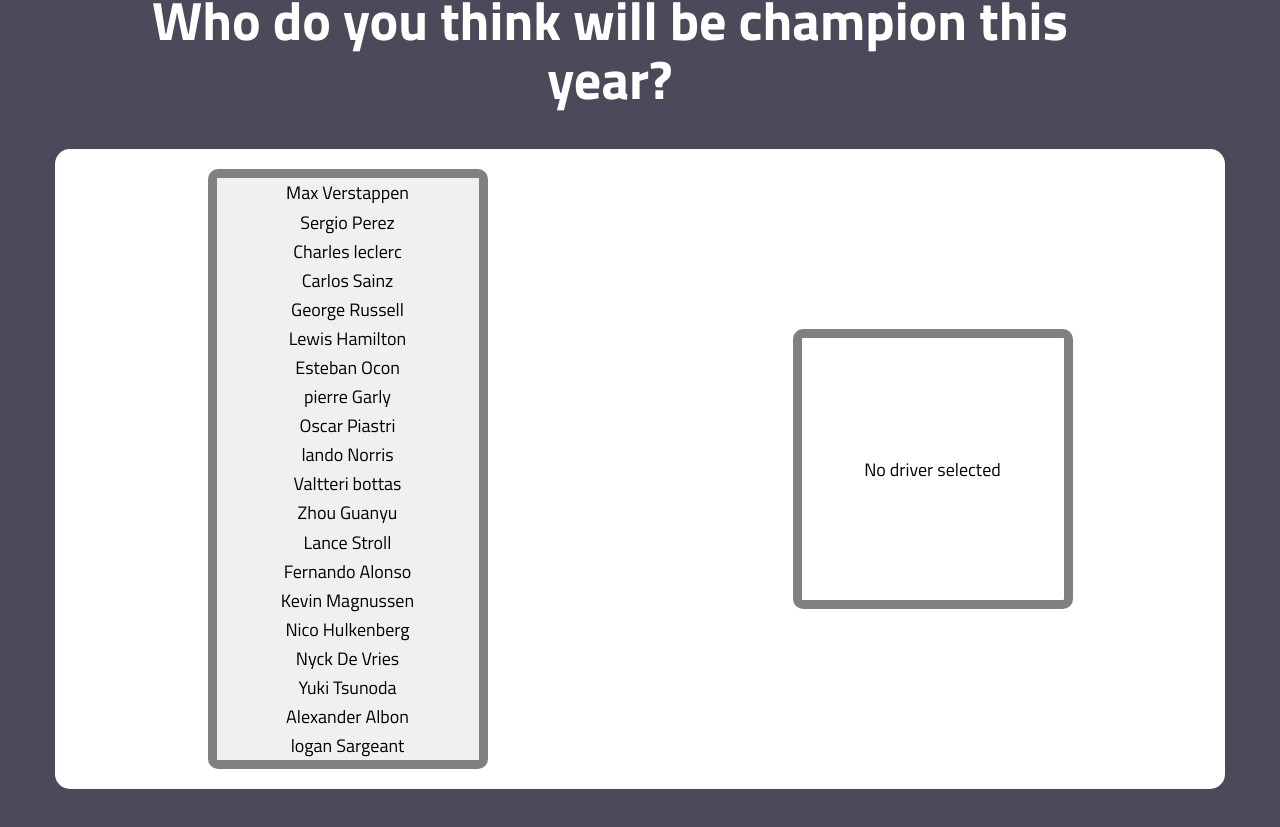
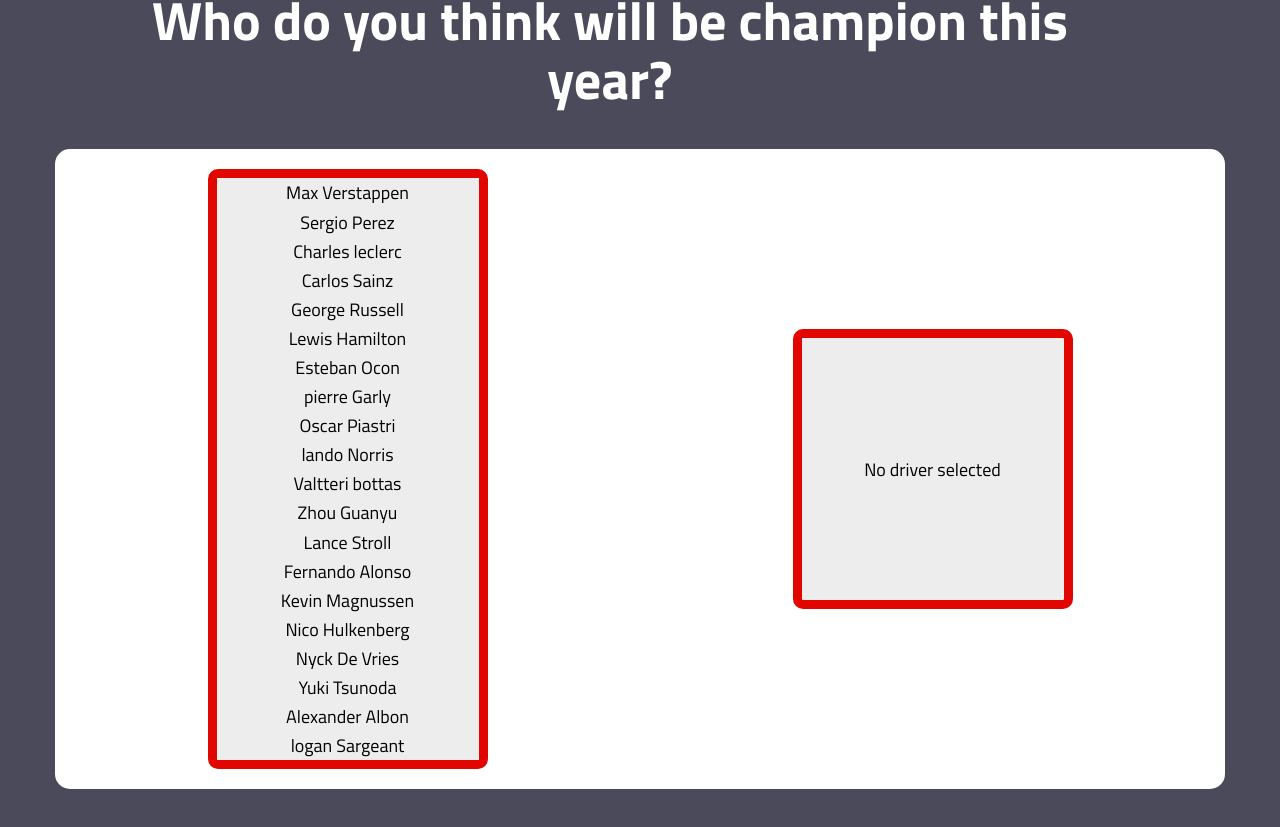
Before and after one commit to yormanamaro/Pilot-F1-2023, a React (Create React App) app: page / in a window 1280 px wide. Shown: the part 2408-3235 px from the top of the page. Built offline with nearby package versions, Linux system fonts and the light colour scheme.

Commit message:
End of the project with improvements in the selection of pilots and interaction with the user

```diff
--- a/src/App.jsx
+++ b/src/App.jsx
@@ -11,6 +11,7 @@ function App() {
 
   const onClickListpilots = (pilot) => {
     setCurrentPilots(pilot);
+    alert('Great see you at the end of the year');
   }
 
   return (
--- a/src/components/DisplayPilots/DisplayPilots.jsx
+++ b/src/components/DisplayPilots/DisplayPilots.jsx
@@ -10,5 +10,4 @@ const DisplayPilots = (props) => {
     </div>
   )
 }
-
 export default DisplayPilots
--- a/src/components/DisplayPilots/style.module.css
+++ b/src/components/DisplayPilots/style.module.css
@@ -1,9 +1,10 @@
 .container {
     height: 280px;
     width: 280px;
-    border: solid 9px grey;
+    border: solid 9px var(--red-f1);
     display: flex;
     justify-content: center;
     align-items: center;
     border-radius: 10px;
+    background: var(--gris-champions);
 }
--- a/src/components/PilotsList/style.module.css
+++ b/src/components/PilotsList/style.module.css
@@ -1,5 +1,5 @@
 .container {
-    border: 9px solid grey;
+    border: 9px solid var(--red-f1);
     height: 600px;
     width: 280px;
     display: flex;
--- a/src/components/PilotsListItem/PilotsListItem.jsx
+++ b/src/components/PilotsListItem/PilotsListItem.jsx
@@ -17,12 +17,12 @@ const PilotsListItem = (props) => {
 
   const getBackgraundColor = () => {
     if (isHovered) {
-      return '#a5e9ff';
+      return '#f9f9f9';
     } else {
       if (props.isSelected) {
-        return '#26baea';
+        return '#e8743a';
       } else {
-        return '#eff0ef'
+        return '#ededed';
       }
     }
   };
--- a/src/global.css
+++ b/src/global.css
@@ -8,8 +8,10 @@
 :root {
   --very-black: #000000;
   --very-gris: #4a4a5a;
+  --gris-champions: #ededed;
   --white: #FFFFFF;
   --black: #000000;
+  --red-f1: #e10600;
   --sm: 14px;
   --md: 16px;
   --lg: 18px;
```
